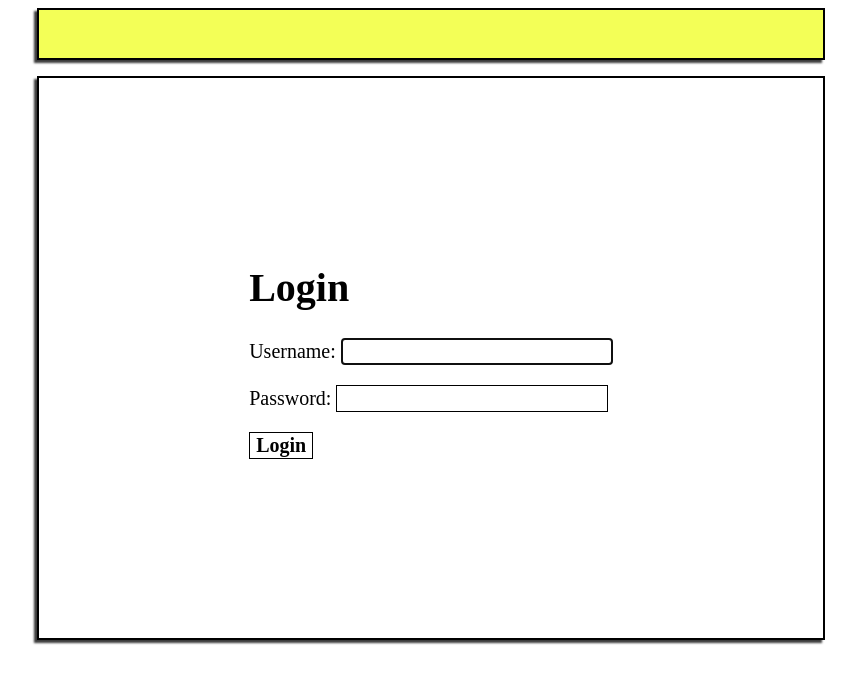
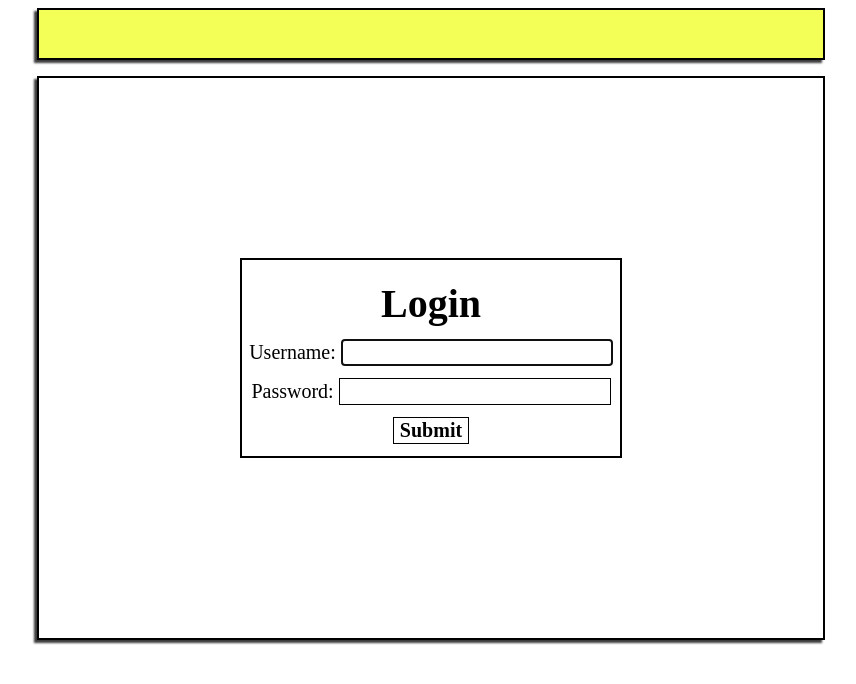
Before and after one commit to Zomba4okk/LibraryApp, a Django app: page /users/login/ in a window 1280 px wide. Shown: the top 684 px of the page, without its empty margins (209-1065 px from the left). Run offline with Django 3.2, Linux system fonts and the light colour scheme; parts of the project's set-up code (start-up, migrations or seed data) failed here and were passed over.

Commit message:
Fix forms layout.

```diff
--- a/apps/users/templates/login.html
+++ b/apps/users/templates/login.html
@@ -2,13 +2,11 @@
 
 {% block title %}Login{% endblock %}
 {% block content %}
-    <div>
+    <form action="{% url 'login' %}" method="post" class="form-main">
         <h1>Login</h1>
-        <form action="{% url 'login' %}" method="post">
-            {{ form.as_p }}
-            {% csrf_token %}
-            <input type="hidden" name="next" value="{{ next }}"/>
-            <p><input type="submit" value="Login"></p>
-        </form>
-    </div>
+        {{ form.as_p }}
+        {% csrf_token %}
+        <input type="hidden" name="next" value="{{ next }}"/>
+        <p><input type="submit" value="Submit"></p>
+    </form>
 {% endblock %}
--- a/static/css/main-styles.css
+++ b/static/css/main-styles.css
@@ -14,7 +14,7 @@
     border: 2px solid black;
 }
 
-.form-main > p {
+.form-main > p, h1  {
     margin: 1.5vh 0 0.5vh 0;
 
     text-align: center;
```
